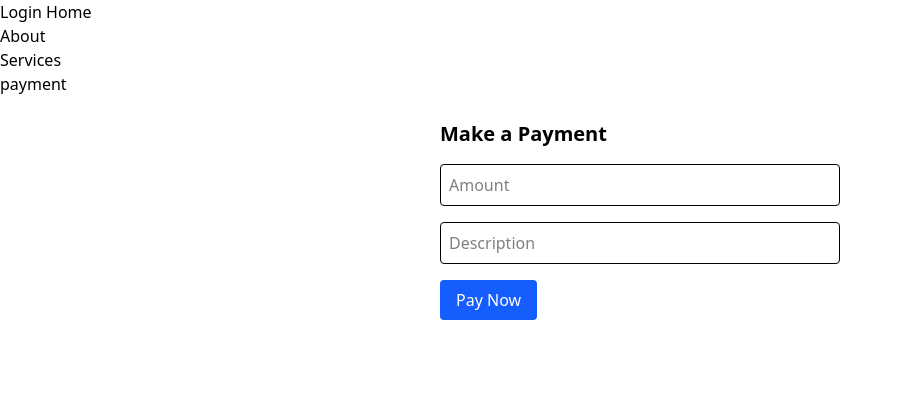
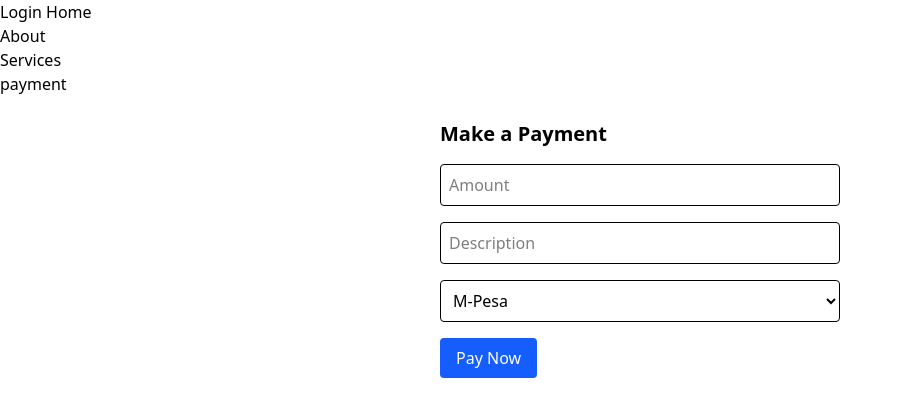
Before and after one commit to MatthewsRicky/PaymentSystems, a Next.js app: page /payment in a window 1280 px wide. Shown: the top 416 px of the page, without its empty margins (0-903 px from the left). Built offline with nearby package versions, Linux system fonts and the light colour scheme.

Commit message:
including payment options on the client side

```diff
--- a/app/payment/page.tsx
+++ b/app/payment/page.tsx
@@ -4,13 +4,14 @@ import { useState } from 'react';
 
 export default function PaymentPage() {
 	const [amount, setAmount] = useState('');
+	const [method, setMethod] = useState('');
 	const [description, setDescription] = useState('');
 	const [loading, setLoading] = useState(false);
 
 	const handlePayment = async () => {
 		setLoading(true);
 		try {
-			const res = await fetch('/api/pesapal/payment', {
+			const res = await fetch(`/api/pesapal/payment/${method}`, {
 				method: 'POST',
 				headers: {
 					'Content-Type': 'application/json',
@@ -23,11 +24,19 @@ export default function PaymentPage() {
 			});
 
 			const data = await res.json();
-			console.log(data); // Optional: display response or redirect user
+
+			// Optional: display response or redirect user
+			console.log(data);
+			if (data.redirectUrl) {
+				window.location.href = data.redirectUrl;
+			} else {
+				alert('Payment initiated.');
+			}
 
 			// You might want to redirect to PesaPal iframe here if needed
 		} catch (err) {
 			console.error('Payment error:', err);
+			alert("Something went wrong");
 		} finally {
 			setLoading(false);
 		}
@@ -50,6 +59,15 @@ export default function PaymentPage() {
 				onChange={(e) => setDescription(e.target.value)}
 				className="w-full border rounded p-2"
 			/>
+			<select
+				value={method}
+				onChange={(e) => setMethod(e.target.value)}
+				className="w-full border p-2 rounded"
+			>
+				<option value="mpesa">M-Pesa</option>
+				<option value="visa">Visa</option>
+				<option value="paypal">PayPal</option>
+			</select>
 			<button
 				onClick={handlePayment}
 				className="bg-blue-600 text-white px-4 py-2 rounded"
```
